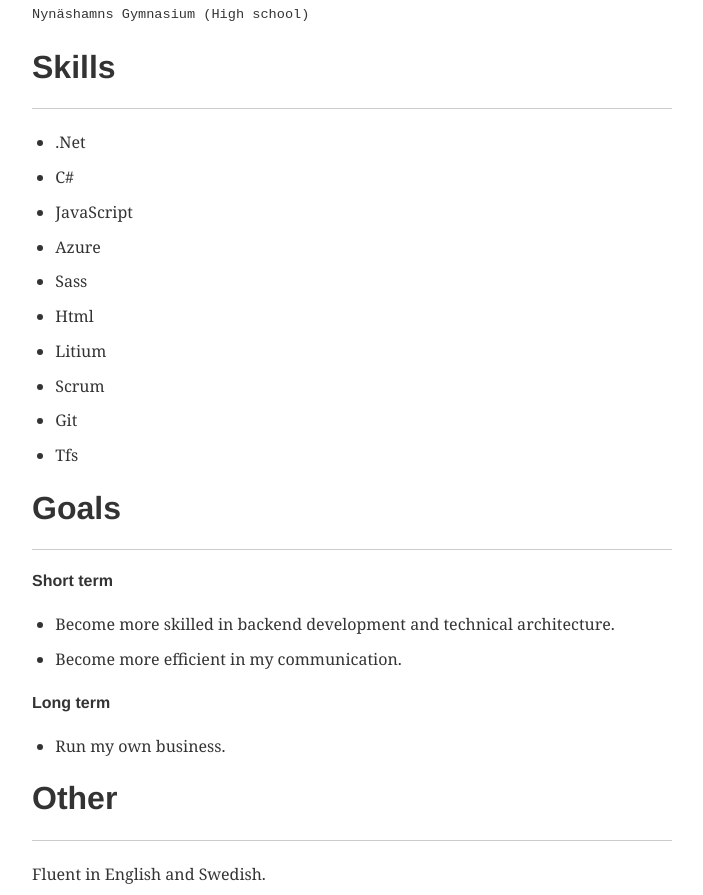
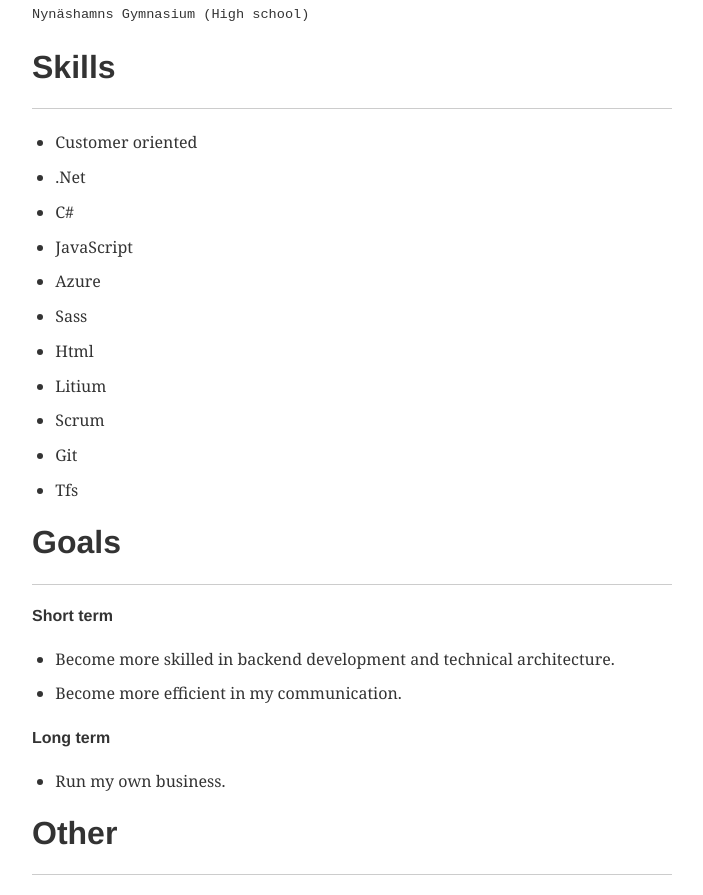
Before and after one commit to Totteperera/totteperera.se, a Gatsby site: page /cv in a window 1280 px wide. Shown: the part 1375-2270 px from the top of the page, without its empty margins (288-991 px from the left). Built offline with nearby package versions, Linux system fonts and the light colour scheme; Gatsby itself is replaced by a stand-in of ours; some packages are replaced by stand-ins of ours; code samples lack their colours.

Commit message:
Updated Cv

```diff
--- a/content/assets/cv.md
+++ b/content/assets/cv.md
@@ -50,6 +50,7 @@ Nynäshamns Gymnasium (High school)
 
 # Skills
 ---
+* Customer oriented
 * .Net
 * C#
 * JavaScript
```
